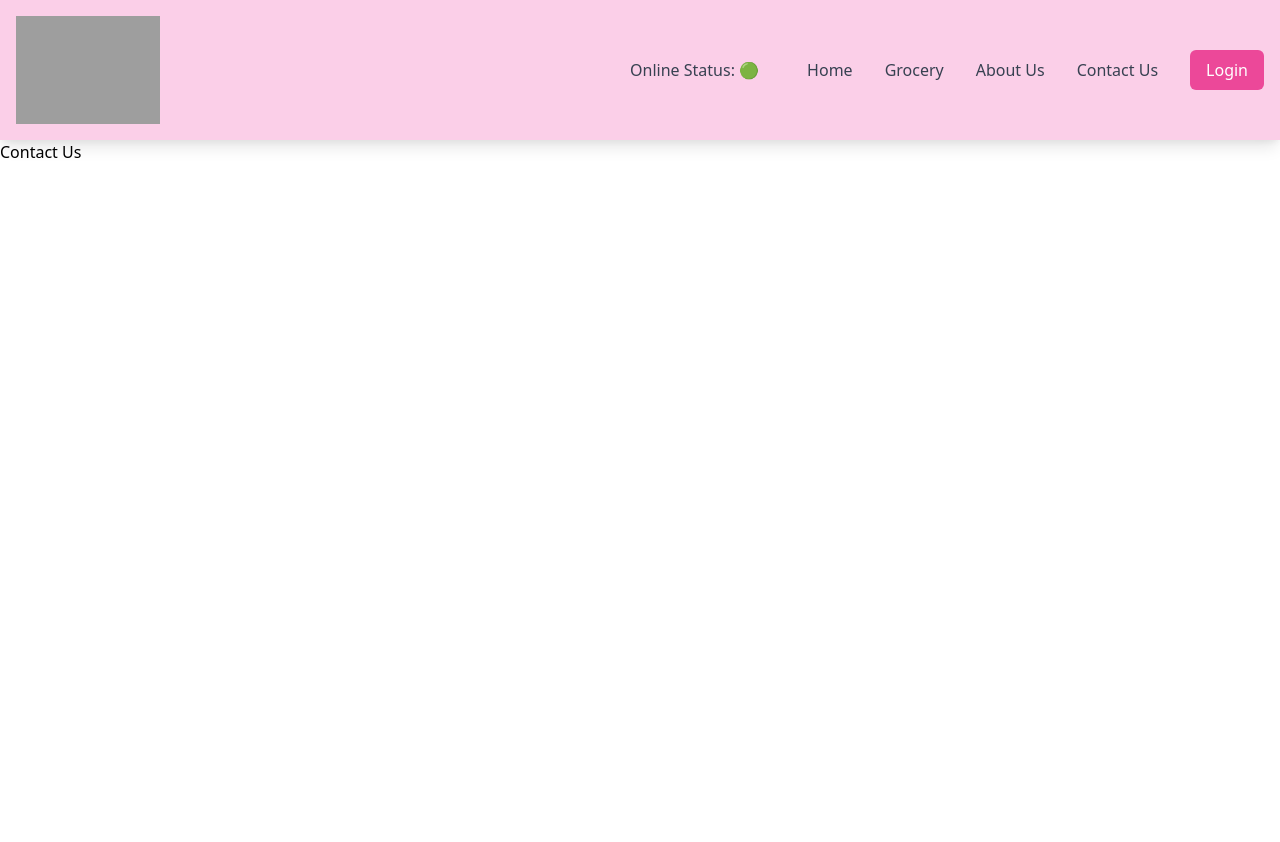
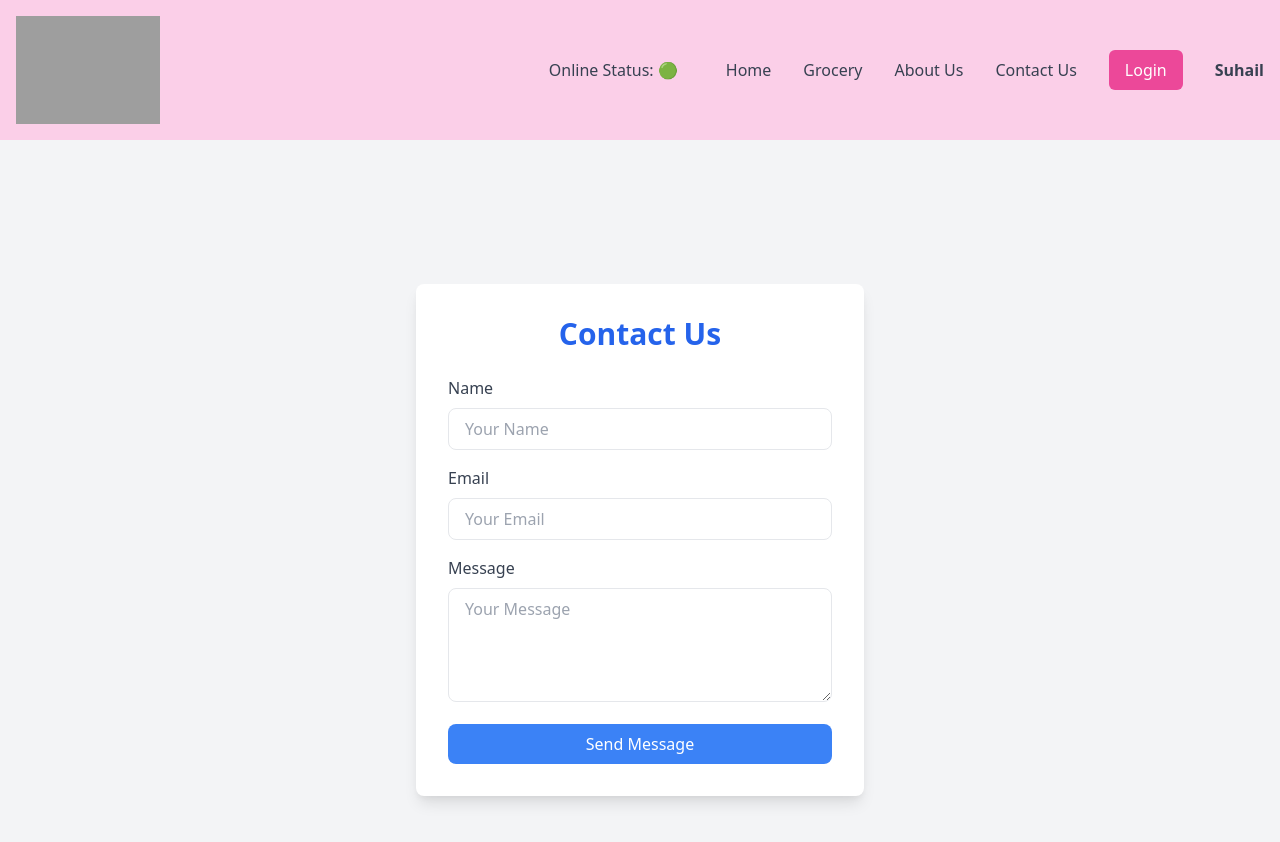
Before and after one commit to SUHAIL-PAREDATH/FoodCart-React, a React (Vite) app: page /contact in a window 1280 px wide. Shown: the top 842 px of the page. Before the commit the page ends 800 px from the top, so only its background shows below. Built offline with nearby package versions, Linux system fonts and the light colour scheme; grey boxes are pictures that could not be loaded.

Commit message:
data managment using useContext

```diff
--- a/src/App.js
+++ b/src/App.js
@@ -1,4 +1,4 @@
-import React, { lazy, Suspense } from "react";
+import React, { lazy, Suspense, useEffect, useState } from "react";
 import { render } from "react-dom";
 import ReactDOM from "react-dom/client";
 import Header from "./components/Header";
@@ -8,6 +8,7 @@ import Error from "./components/Error";
 import Contact from "./components/Contact";
 import RestaurantMenu from "./components/RestaurantMenu";
 import { createBrowserRouter, RouterProvider, Outlet } from "react-router-dom";
+import userContext from "./utils/userContext";
 // import Grocery from "./components/Grocery";
 
 const Grocery = lazy(() => import("./components/Grocery"));
@@ -15,11 +16,21 @@ const Grocery = lazy(() => import("./components/Grocery"));
 const About = lazy(() => import("./components/About"));
 
 const AppLayout = () => {
+  const [userName, setUserName] = useState();
+  useEffect(() => {
+    const data = {
+      userName: "Suhail",
+    };
+    setUserName(data.userName);
+  },[]);
+
   return (
-    <div className="app">
-      <Header />
-      <Outlet />
-    </div>
+    <userContext.Provider value={{ loggedUser: userName, setUserName }}>
+      <div className="app">
+        <Header />
+        <Outlet />
+      </div>
+    </userContext.Provider>
   );
 };
 
--- a/src/components/About.js
+++ b/src/components/About.js
@@ -1,23 +1,30 @@
 import React, { Component } from "react";
 import User from "./User";
 import UserClass from "./UserClass";
+import userContext from "../utils/userContext";
 
 class About extends Component {
   constructor(props) {
     super(props);
-    console.log("Parent constructor");
+    // console.log("Parent constructor");
   }
 
   componentDidMount() {
-    console.log("Parent componentDidMount");
+    // console.log("Parent componentDidMount");
   }
 
   render() {
-    console.log("Parent Render");
+    // console.log("Parent Render");
     return (
-      <div>
-        <h1>About Page </h1>
-        <UserClass name={"First"} location={"Kerala"} />
+      <div className="min-h-screen bg-gray-100 flex items-center justify-center">
+        <div className="bg-white shadow-lg rounded-lg p-8 max-w-lg w-full ">
+          <h1 className="text-4xl font-bold mb-6 text-center text-blue-600">About Page</h1>
+          <UserClass name={"First"} location={"Kerala"} />
+          <userContext.Consumer>
+            {({loggedUser})=><h1>{loggedUser}</h1>
+            }
+          </userContext.Consumer>
+        </div>
       </div>
     );
   }
--- a/src/components/Body.js
+++ b/src/components/Body.js
@@ -1,16 +1,20 @@
-import React, { useState, useEffect } from "react";
-import ResaurantCard from "./ResaurantCard";
+import React, { useState, useEffect ,useContext } from "react";
+import RestaurantCard, { withPromotedLabel } from "./RestaurantCard";
 import Shimmer from "./Shimmer";
 // import {useState} from 'react'
-import { Link } from "react-router-dom";
+import { json, Link } from "react-router-dom";
 import useOnlineStatus from "../utils/useOnlineStatus";
+import userContext from "../utils/userContext";
 
 const Body = () => {
   const [ListOfRestaurant, setListOfRestaurant] = useState([]);
   const [searchData, setSearchData] = useState("");
   const [filteredResturant, setFilteredResturant] = useState([]);
 
-  console.log("body rendered");
+  const RestaurantPromoted = withPromotedLabel(RestaurantCard);
+
+
+  // console.log("body rendered");
   useEffect(() => {
     fetchData();
   }, []);
@@ -20,7 +24,6 @@ const Body = () => {
       "https://www.swiggy.com/dapi/restaurants/list/v5?lat=12.959380411907478&lng=77.63786192983387&is-seo-homepage-enabled=true&page_type=DESKTOP_WEB_LISTING"
     );
     const json = await data.json();
-
     setListOfRestaurant(
       json?.data?.cards[1]?.card?.card?.gridElements?.infoWithStyle?.restaurants
     );
@@ -31,6 +34,8 @@ const Body = () => {
 
   const onlineStatus = useOnlineStatus();
   if (onlineStatus === false) return <h1>You Are Offline !!!!</h1>;
+
+  const {loggedUser,setUserName}=useContext(userContext)
 
   return ListOfRestaurant.length === 0 ? (
     <Shimmer />
@@ -54,7 +59,6 @@ const Body = () => {
               const filteredResturant = ListOfRestaurant.filter((res) =>
                 res.info.name.toLowerCase().includes(searchData.toLowerCase())
               );
-          console.log(filteredResturant);
               setFilteredResturant(filteredResturant);
             }}
           >
@@ -74,7 +78,13 @@ const Body = () => {
             Filter Top Rated Restaurants
           </button>
         </div>
-
+        <div className="m-4 p-4 flex flex-col sm:flex-row items-center ">
+          <label  className="p-4" htmlFor="">Change Name :</label>
+          <input className="border border-gray-300 rounded-lg p-2 w-full sm:w-auto mb-4 sm:mb-0 sm:mr-4"
+          value={loggedUser}
+          onChange={(e)=>setUserName(e.target.value)}
+          />
+        </div>
       </div>
       <div className="res-container grid grid-cols-1 sm:grid-cols-2 md:grid-cols-3 lg:grid-cols-4 gap-8">
         {filteredResturant.map((restaurant) => (
@@ -82,12 +92,15 @@ const Body = () => {
             key={restaurant.info.id}
             to={"/restaurant/" + restaurant.info.id}
           >
-        <ResaurantCard resData={restaurant} />
+            {restaurant.info.veg ? (
+              <RestaurantPromoted resData={restaurant} />
+            ) : (
+              <RestaurantCard resData={restaurant} />
+            )}
           </Link>
         ))}
       </div>
     </div>
-
   );
 };
 
--- a/src/components/Contact.js
+++ b/src/components/Contact.js
@@ -1,11 +1,53 @@
 import React from "react";
 
-const Contact =()=>{
-    return(
-        <div>
-            <h1>Contact Us</h1>
-        </div>
-    )
-}
+const Contact = () => {
+  return (
+    <div className="min-h-screen bg-gray-100 flex items-center justify-center">
+      <div className="bg-white shadow-lg rounded-lg p-8 max-w-md w-full">
+        <h1 className="text-3xl font-bold text-center text-blue-600 mb-6">
+          Contact Us
+        </h1>
+        <form className="space-y-4">
+          <div>
+            <label className="block text-gray-700 font-medium mb-2">
+              Name
+            </label>
+            <input
+              type="text"
+              placeholder="Your Name"
+              className="w-full px-4 py-2 border rounded-lg focus:outline-none focus:ring-2 focus:ring-blue-500"
+            />
+          </div>
+          <div>
+            <label className="block text-gray-700 font-medium mb-2">
+              Email
+            </label>
+            <input
+              type="email"
+              placeholder="Your Email"
+              className="w-full px-4 py-2 border rounded-lg focus:outline-none focus:ring-2 focus:ring-blue-500"
+            />
+          </div>
+          <div>
+            <label className="block text-gray-700 font-medium mb-2">
+              Message
+            </label>
+            <textarea
+              placeholder="Your Message"
+              className="w-full px-4 py-2 border rounded-lg focus:outline-none focus:ring-2 focus:ring-blue-500"
+              rows="4"
+            ></textarea>
+          </div>
+          <button
+            type="submit"
+            className="w-full bg-blue-500 text-white py-2 rounded-lg hover:bg-blue-600 transition duration-300"
+          >
+            Send Message
+          </button>
+        </form>
+      </div>
+    </div>
+  );
+};
 
 export default Contact;
--- a/src/components/Header.js
+++ b/src/components/Header.js
@@ -1,12 +1,18 @@
-import React from "react";
+import React, { useContext } from "react";
 import { LOGO_URL } from "../utils/constance";
 import { useState } from "react";
 import { Link } from "react-router-dom";
 import useOnlineStatus from "../utils/useOnlineStatus";
-
+import userContext from "../utils/userContext";
 const Header = () => {
   const [btnName, setbtnName] = useState("Login");
   const onlineStatus=useOnlineStatus()
+
+  const {loggedUser}=useContext(userContext)
+ console.log(loggedUser);
+
+
+
   return (
     <div className="flex justify-between items-center bg-pink-200 shadow-lg p-4">
     <div>
@@ -39,6 +45,9 @@ const Header = () => {
             {btnName}
           </button>
         </li>
+        <li>
+          <Link className="hover:text-pink-500 transition-colors font-bold" to="/contact">{loggedUser}</Link>
+        </li>
       </ul>
     </div>
   </div>
--- /dev/null
+++ b/src/components/ItemList.js
@@ -0,0 +1,37 @@
+import React from "react";
+import { CDN_URL } from "../utils/constance";
+
+const ItemList = ({ items }) => {
+  return (
+    <div>
+      {items.map((item) => (
+        <div
+          key={item.card.info.id}
+          className="p-2 m-2 border-gray-200 border-b-2 text-left flex justify-between"
+        >
+          <div className="w-10/12">
+            <div className="py-2">
+              <span>{item.card.info.name}</span>
+              <span>- ₹ {item.card.info.price / 100}</span>
+            </div>
+            <p className="text-xs">{item.card.info.description}</p>
+          </div>
+          <div className="relative p-4 w-2/12 ">
+            <div className="absolute bottom-6 left-0 w-full flex justify-center">
+              <button className="p-1 rounded-md text-xs bg-black text-white shadow-lg">
+                Add +
+              </button>
+            </div>
+            <img
+              src={CDN_URL + item.card.info.imageId}
+              alt=""
+              className="w-full h-16"
+            />
+          </div>
+        </div>
+      ))}
+    </div>
+  );
+};
+
+export default ItemList;
--- a/src/components/ResaurantCard.js
+++ b/src/components/RestaurantCard.js
@@ -1,7 +1,7 @@
 import React from "react";
 import { CDN_URL } from "../utils/constance";
 
-const ResaurantCard = (props) => {
+const RestaurantCard = (props) => {
   const { resData } = props;
   const { name, cuisines,
     sla, avgRating, cloudinaryImageId } =
@@ -10,7 +10,7 @@ const ResaurantCard = (props) => {
 
   return (
     <div className="res-card m-4 p-4 w-[250px] bg-white rounded-xl shadow-lg hover:shadow-2xl transition-shadow duration-300">
-  <div className="relative w-full h-[160px] overflow-hidden rounded-lg">
+  <div className=" w-full h-[160px] overflow-hidden rounded-lg">
     <img
       className="inset-0 w-full h-36 object-cover"
       src={CDN_URL + cloudinaryImageId}
@@ -43,4 +43,15 @@ const ResaurantCard = (props) => {
   );
 };
 
-export default ResaurantCard;
+export const withPromotedLabel = (RestaurantMenu) => {
+  return (props) => {
+    return (
+      <div className="relative">
+        <label className="absolute  bg-gray-800 font-semibold text-white p-1 rounded-md">Promoted</label>
+        <RestaurantMenu {...props} />
+      </div>
+    );
+  };
+};
+
+export default RestaurantCard;
--- /dev/null
+++ b/src/components/RestaurantCategory.js
@@ -0,0 +1,30 @@
+import React, { useState } from "react";
+import ItemList from "./ItemList";
+
+const RestaurantCategory = ({ data,showItems,setShowIndex }) => {
+  // console.log(data);
+  // const [showItem, setShowItems] = useState(false);
+
+  const handleClick = () => {
+    // setShowItems(!showItems);
+    setShowIndex()
+  };
+  return (
+    <div>
+      <div className="w-6/12 mx-auto my-4 bg-gray-50 shadow-lg p-4 ">
+        <div
+          className="flex justify-between cursor-pointer"
+          onClick={handleClick}
+        >
+          <span className="font-bold text-lg">
+            {data.title}({data.itemCards.length})
+          </span>
+          <span>🔽 </span>
+        </div>
+        {showItems && <ItemList items={data.itemCards} />}
+      </div>
+    </div>
+  );
+};
+
+export default RestaurantCategory;
--- /dev/null
+++ b/src/utils/UserContext.js
@@ -0,0 +1,7 @@
+import { createContext } from "react";
+
+const userContext=createContext({
+    loggedUser:"Defult User"
+})
+
+export default userContext
```
Also changed, not shown: src/components/RestaurantMenu.js (+30 -14 lines), src/components/UserClass.js (+13 -9 lines). Lines whose indentation alone changed are shown as unchanged.
